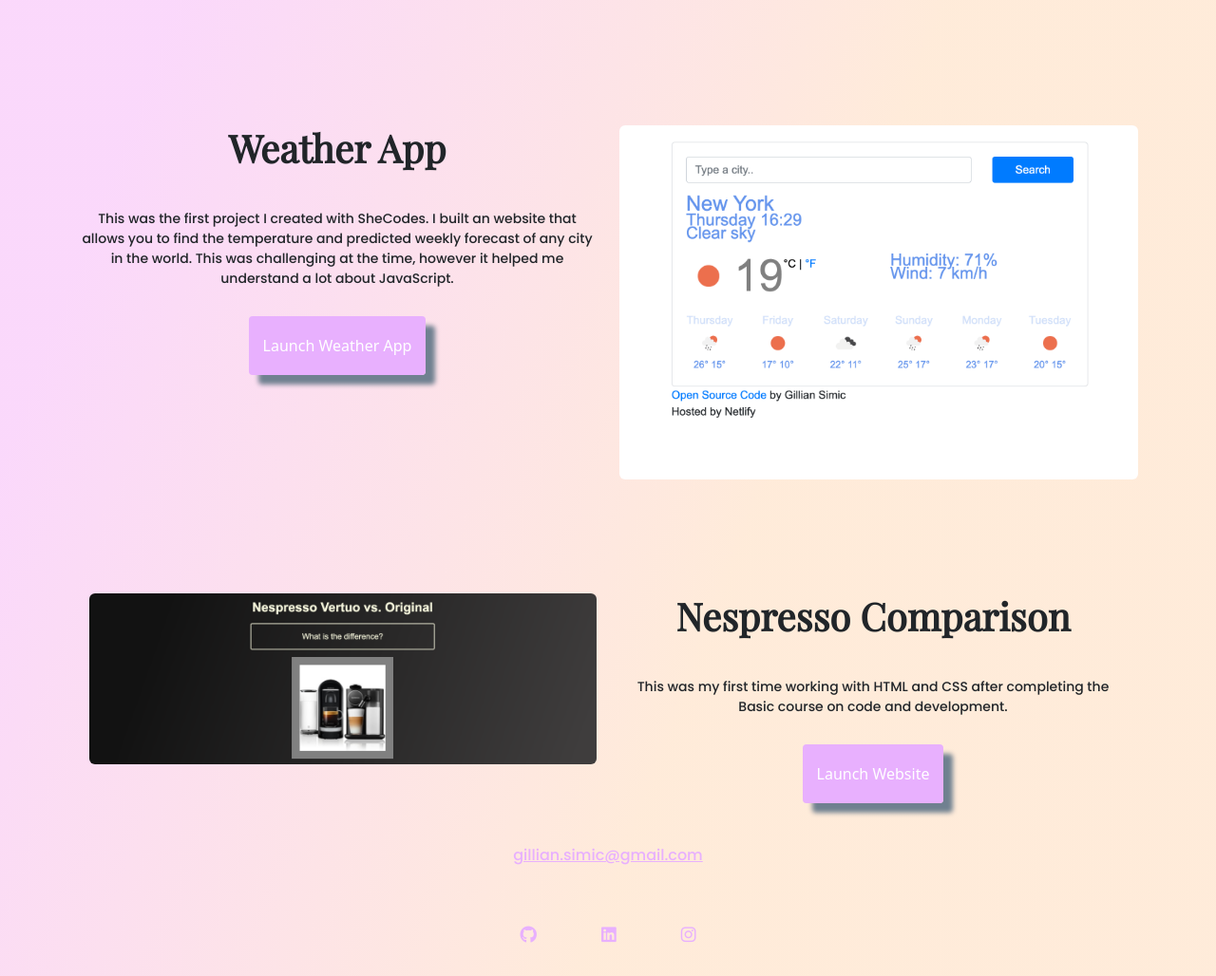
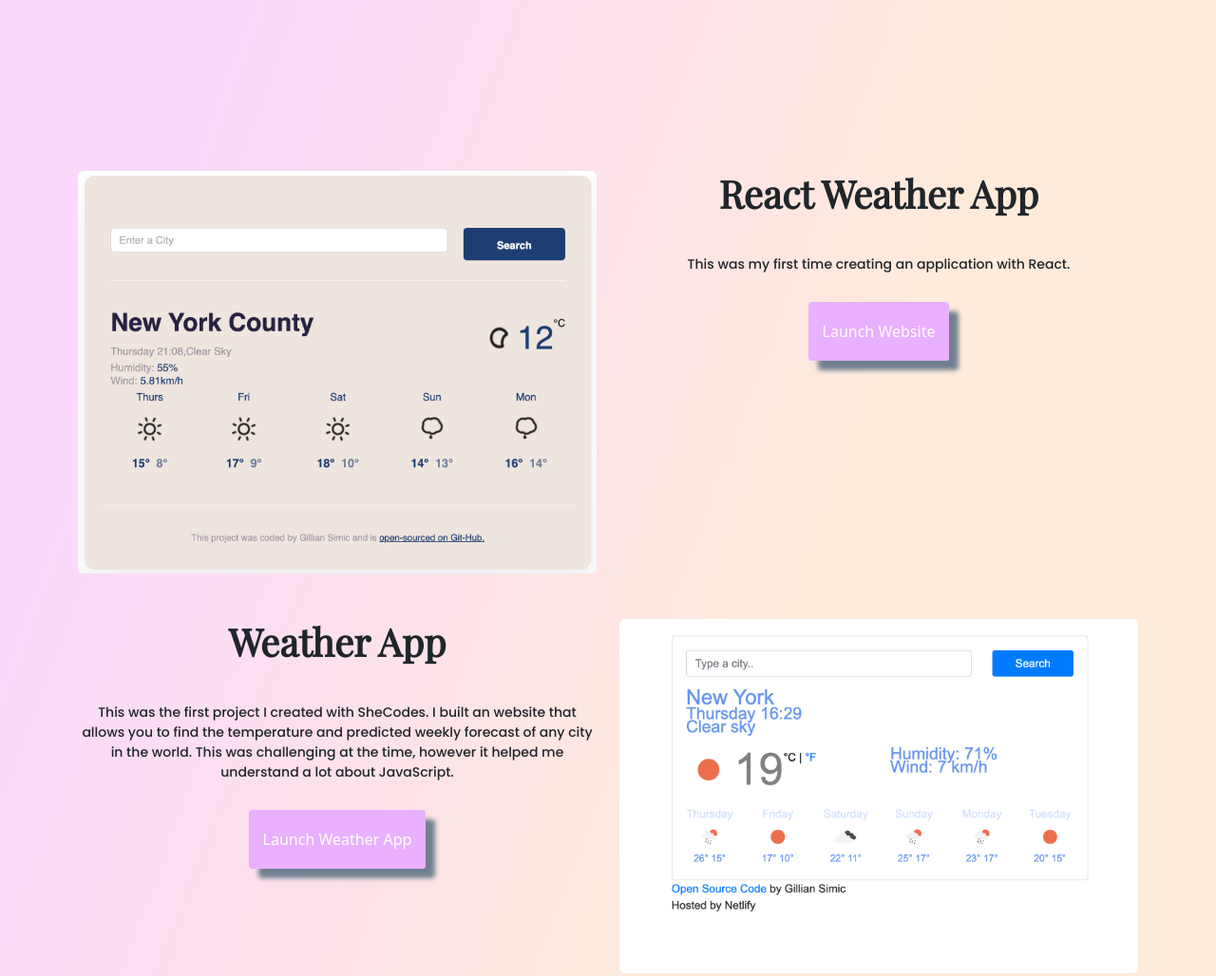
Before and after one commit to GSimic22/GSimic-Portfolio, a plain HTML site: page index.html in a window 1280 px wide. Shown: the part 700-1728 px from the top of the page at 95% size. Drawn offline with nearby package versions, Linux system fonts and the light colour scheme.

Commit message:
adding new projects

```diff
--- a/index.html
+++ b/index.html
@@ -63,8 +63,27 @@
 </br>  </br>
   </br>
 </br>
+<div class="container text-center">
+  <div class="row">
+     <div class="col-md-6">
+    <div class="mb-5 mt-5">
+      <img src="images/ReactWeatherApp.png" class="img-fluid rounded" alt="React Weather App">
+  </div>
+    </div>
+      <div class="col-md-6">
+        </br></br>
+    <h4 class="mb-3">React Weather App</h4>
+    </br>
+    <p>
+This was my first time creating an application with React.
+    </p>
+    <div class="mb-5 mt-5">
+        <a href="https://splendid-alpaca-487e67.netlify.app" class="secondary-link" title="React Weather Application Application">Launch Website</a>
 
-
+    </div>
+  </div>
+  </div>
+  </div>
   <div class="container text-center">
     <div class="row">
 <div class="col-md-6">
@@ -95,11 +114,12 @@ about JavaScript.
     <h4 class="mb-3">Nespresso Comparison</h4>
     </br>
     <p>
-This was my first time working with HTML and CSS after completing the Basic course on code and development.
+This was my first time working with HTML and CSS after completing the Basic course on code end development.
     </p>
     <div class="mb-5 mt-5">
         <a href="https://cerulean-fudge-e42f07.netlify.app" class="secondary-link" title="Coffee Application">Launch Website</a>
       </div>
+
 </div>
 </br>
 </br>
--- a/styles/portfolio.css
+++ b/styles/portfolio.css
@@ -16,11 +16,13 @@ h4,
   font-family: "Playfair Display", serif;
   font-weight: bold;
   text-align: center;
+
 }
 
 h4,
 .intro {
   font-size: 40px;
+  margin-top: 20;
 }
 
 h2,
```
Also changed, not shown: work.html (+10 -1 lines), images/ReactWeatherApp.png (added), 1 other file.
